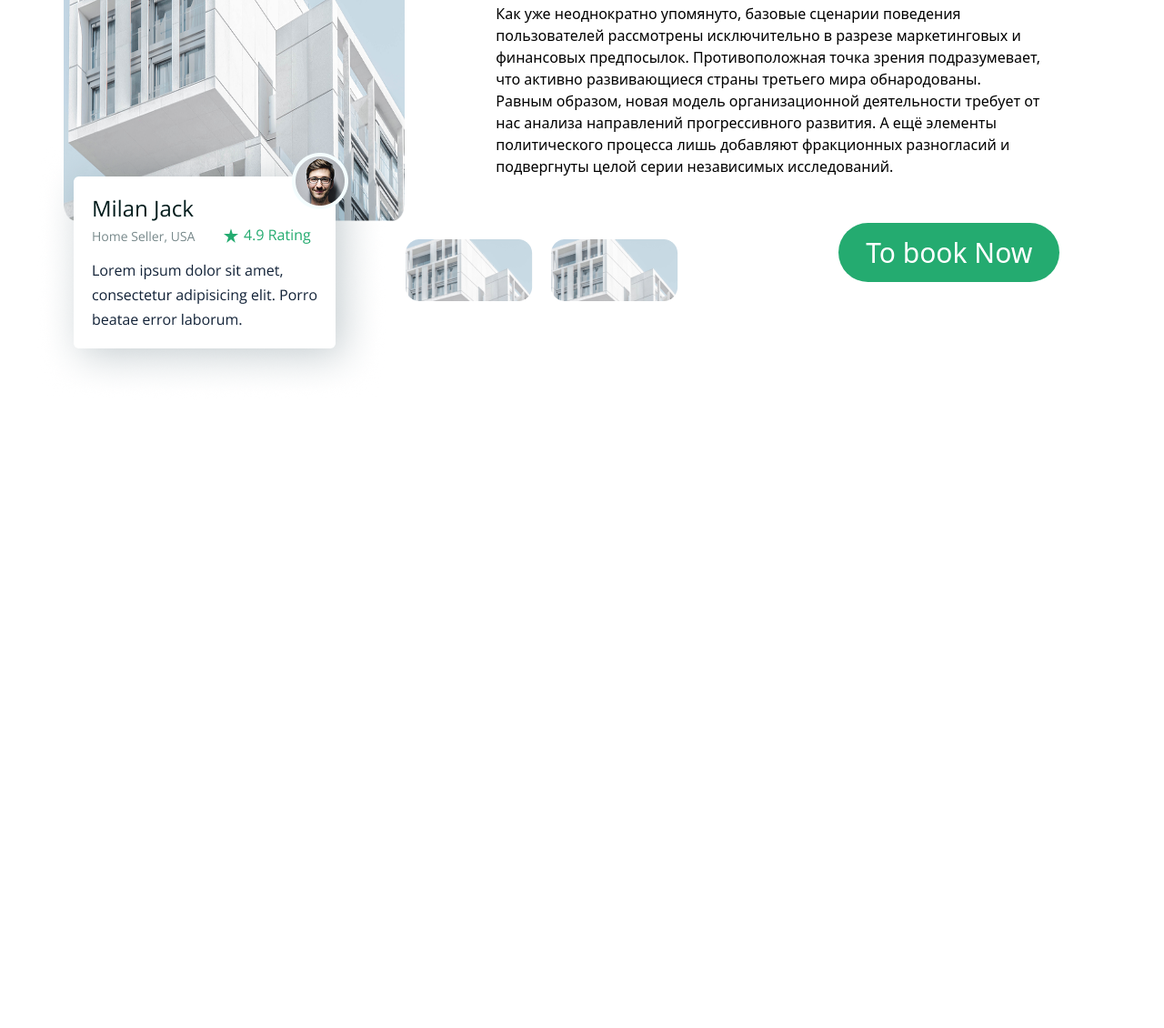
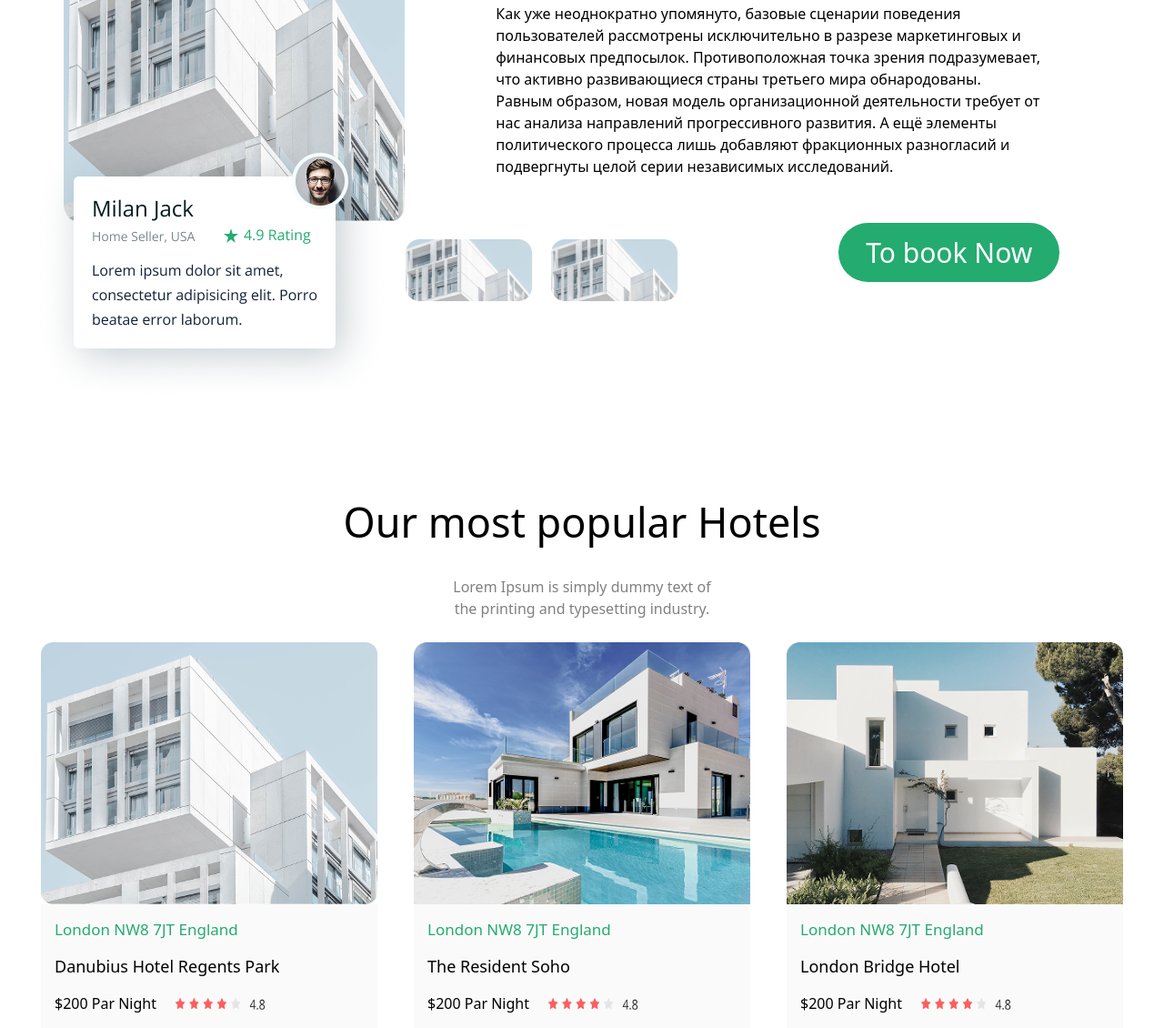
Before and after one commit to rxmnw/BRANCHES, a website: page index.html in a window 1280 px wide. Shown: the part 291-1421 px from the top of the page at 91% size. Before the commit the page ends 800 px from the top, so only its background shows below. Drawn offline with Linux system fonts and the light colour scheme.

Commit message:
section2

```diff
--- a/index.html
+++ b/index.html
@@ -22,6 +22,9 @@
 
 </header>
 
+
+
+<main>
 <section class="lg:flex lg:flex-row  lg:gap-[100px] max-w-300 lg:m-auto lg:justify-between lg:mt-[50px]    flex flex-col-reverse mt-[20px]" >
 
 <div class="lg:flex lg:flex-col lg:gap-[10px] lg:items-center w-[90%] lg:w-[700px]">
@@ -58,5 +61,72 @@
 
 
 
+<section class="lg:flex lg:flex-col lg:flex-row  lg:gap-[20px] max-w-300 m-auto mt-[100px]">
+
+<div class="m-auto flex  flex-col gap-[25px]">
+
+<h1 class="text-[45px] font-medium text-center">Our most popular Hotels</h1>
+<p class="text-[grey] lg:w-[300px] w-[90%] text-center  m-auto">Lorem Ipsum is simply dummy text of the printing and typesetting industry.</p>
+
+<div class=" lg:flex  lg:gap-[40px] lg:flex-row flex-col m-auto">
+
+
+<div class="flex flex-col w-[370px] ">
+
+<img src="./src/image.png" alt="">
+<div class="flex flex-col gap-[15px] bg-[#FAFAFA] p-[15px]">
+    <p class="text-[17px] text-[#24AB70]">London NW8 7JT England</p>
+    <h1 class="text-[18px] font-medium">Danubius Hotel Regents Park</h1>
+    <div class="items-center flex lg:gap-[20px]  ">
+    <h2 class="text-[15x] font-medium">$200 Par Night</h2>
+    <img class="w-[100px] h-[17px]" src="./src/Group 10.png" alt="">
+</div>
+</div>
+</div>
+
+
+<div class="flex flex-col w-[370px]">
+
+<img src="./src/image (1).png" alt="">
+<div class="flex flex-col gap-[15px] bg-[#FAFAFA] p-[15px]">
+    <p class="text-[17px] text-[#24AB70]">London NW8 7JT England</p>
+    <h1 class="text-[18px] font-medium">The Resident Soho</h1>
+    <div class="items-center flex lg:gap-[20px]  ">
+    <h2 class="text-[15x] font-medium">$200 Par Night</h2>
+    <img class="w-[100px] h-[17px]" src="./src/Group 10.png" alt="">
+</div>
+</div>
+</div>
+
+<div class="flex flex-col w-[370px]">
+
+<img src="./src/image (2).png" alt="">
+<div class="flex flex-col gap-[15px] bg-[#FAFAFA] p-[15px]">
+    <p class="text-[17px] text-[#24AB70]">London NW8 7JT England</p>
+    <h1 class="text-[18px] font-medium">London Bridge Hotel</h1>
+    <div class="items-center flex lg:gap-[20px]  ">
+    <h2 class="text-[15x] font-medium">$200 Par Night</h2>
+    <img class="w-[100px] h-[17px]" src="./src/Group 10.png" alt="">
+</div>
+</div>
+
+</div>
+</div>
+
+
+</div>
+</div>
+
+</section>
+
+
+
+
+
+
+
+
+
+</main>
 </body>
 </html>
```
Also changed, not shown: src/image (1).png (added), src/image (2).png (added), src/output.css.
